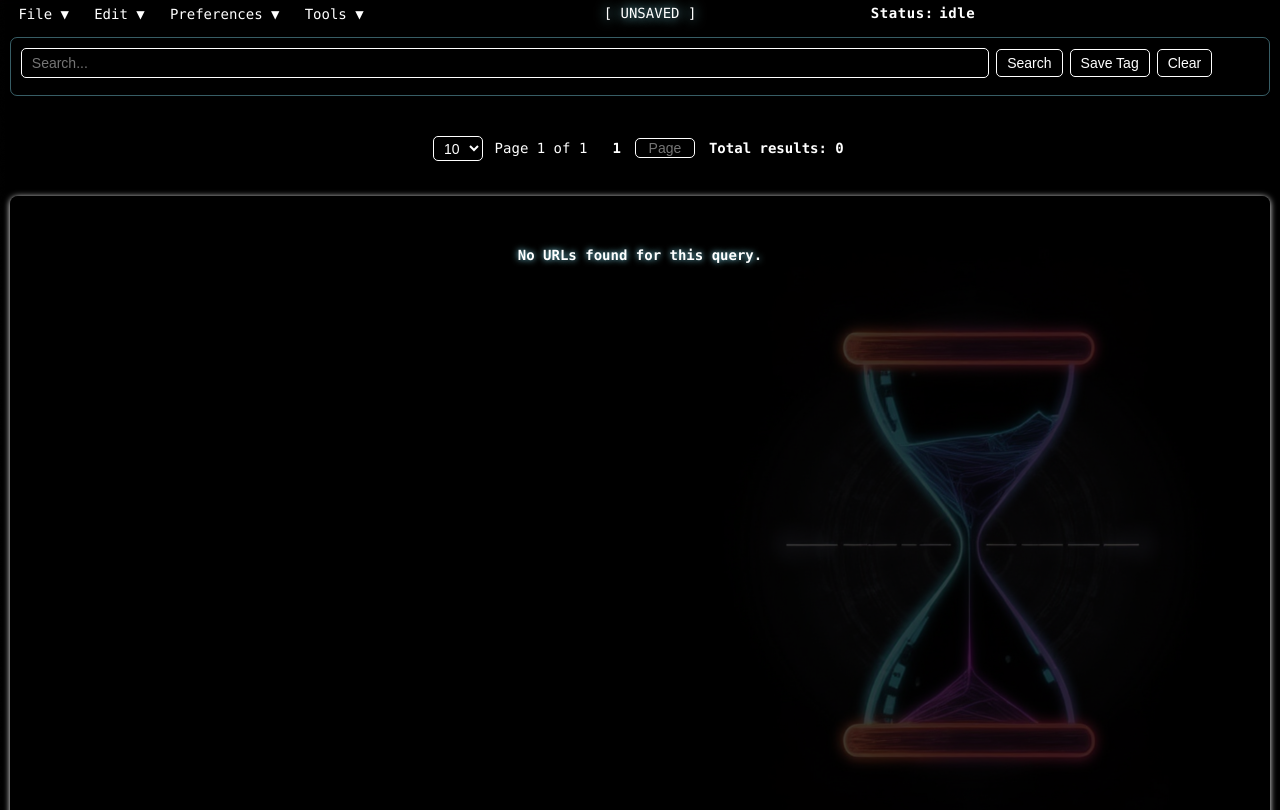
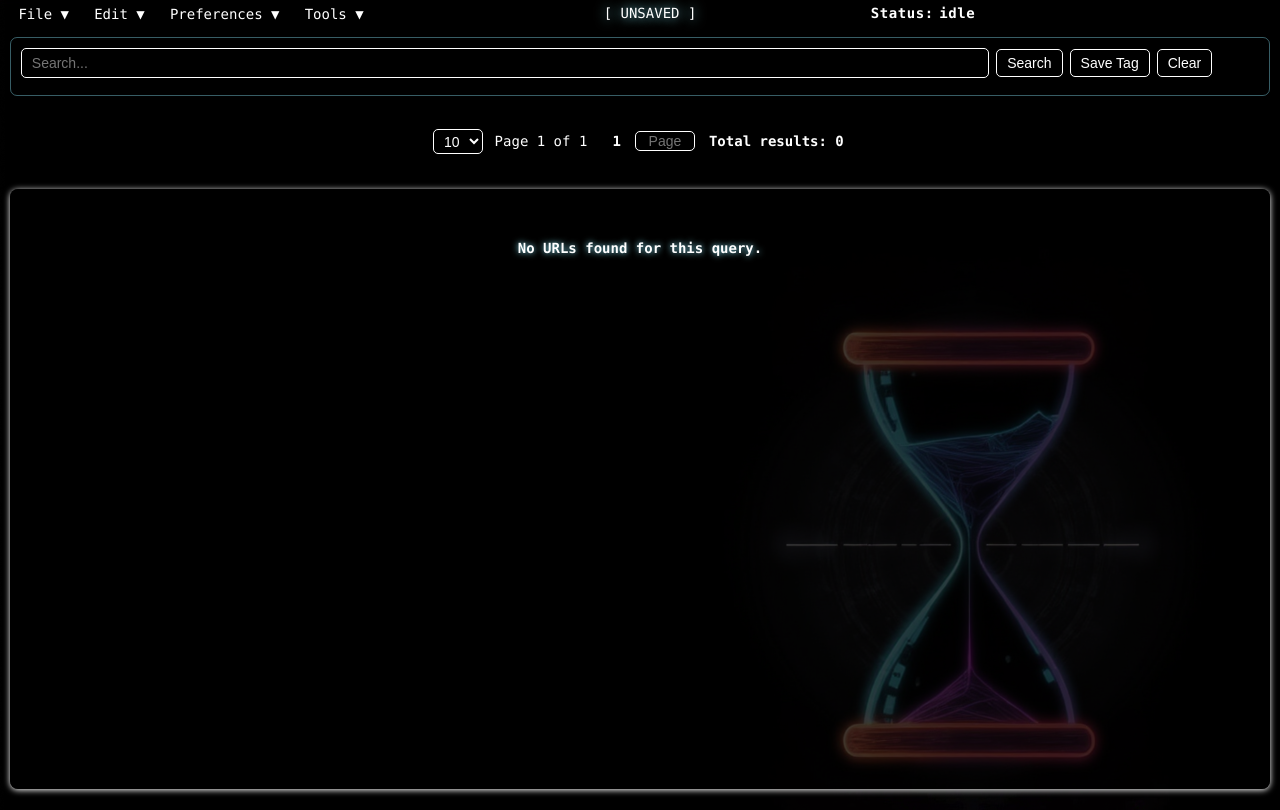
Before and after one commit to thesavant42/retrorecon, a Flask app: page / in a window 1280 px wide. Run offline with Flask 2, Linux system fonts and the light colour scheme; data that the repository does not hold is empty; some libraries are stand-ins or nearby versions.

Commit message:
Reduce pagination spacing and adjust results frame

```diff
--- a/static/base.css
+++ b/static/base.css
@@ -598,7 +598,7 @@ body {
   display: flex;
   flex-direction: column;
   /* Maintain visible frame even when no URLs are listed */
-  min-height: 810px;
+  min-height: 600px;
   overflow-y: auto;
 }
 
@@ -960,7 +960,7 @@ body {
 
 /* Pagination styling */
 .retrorecon-root .pagination {
-    margin: 0.5em 1em;
+    margin: 0.2em 0.5em;
     border-radius: 4px;
     transition: background 0.2s;
     /* border: 1px solid var(--color-contrast); */
@@ -1093,11 +1093,11 @@ body {
   text-align: center;
   color: var(--fg-color);
   font-size: 0.97em;
-  margin-right: 50px;
+  margin-right: 0;
 }
 .retrorecon-root .bottom-container {
   margin-top: auto;
-  padding-top: 0.5em;
+  padding-top: 0.25em;
 }
 
 /* Misc: checkboxes for row selection */
--- a/templates/index.html
+++ b/templates/index.html
@@ -26,7 +26,7 @@
   <div class="retrorecon-root">
     <div id="dropdown-shade" class="dropdown-shade hidden"></div>
 {% macro render_pagination(page, total_pages, q, total_count, items_per_page, select_all_matching) %}
-  <div class="pagination mt-1">
+  <div class="pagination mt-05">
     <form id="set-items-form" method="POST" action="/set_items_per_page" class="d-none">
       <input type="hidden" name="count" id="items-count-input" />
     </form>
@@ -211,7 +211,7 @@
   </div>
 
   <!-- Table C : Pagination and saved tags -->
-  <table id="layout-c" class="w-100 mt-1">
+  <table id="layout-c" class="w-100 mt-05">
     <tr>
       <td class="text-left">
         {{ render_pagination(page, total_pages, q, total_count, items_per_page, select_all_matching) }}
@@ -309,7 +309,7 @@
           {% endif %}
         </div>
 
-  <div class="bottom-container text-center mt-1">
+  <div class="bottom-container text-center mt-05">
     {{ render_pagination(page, total_pages, q, total_count, items_per_page, select_all_matching) }}
     <div class="footer">
       <a href="https://github.com/thesavant42/retrorecon" target="_blank" class="no-underline text-muted">
```
